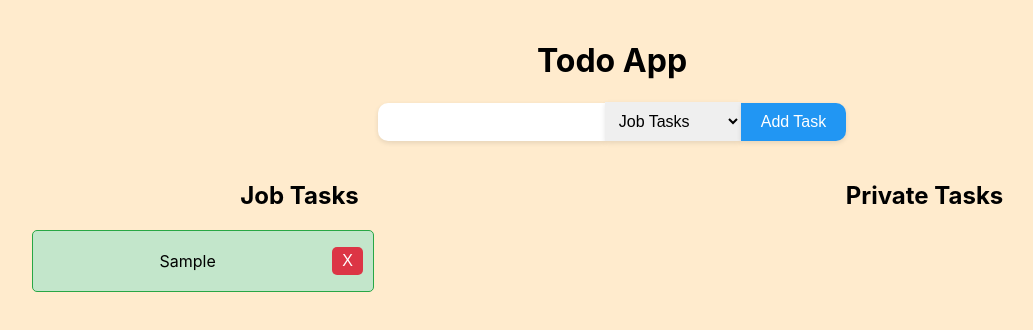
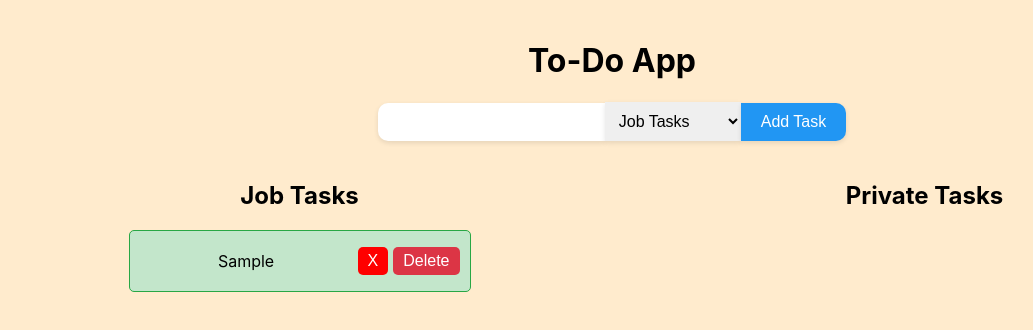
Before and after one commit to deksa89/React-Todo-App, a React (Create React App) app: page / in a window 1280 px wide. Both pictures are taken after typing "Sample" into the empty fields and a click on the button "Add Task". Shown: the top 330 px of the page, without its empty margins (28-1061 px from the left). Built offline with nearby package versions, Linux system fonts and the light colour scheme.

Commit message:
added solved/notsolved button

```diff
--- a/src/App.js
+++ b/src/App.js
@@ -5,7 +5,7 @@ import Input from './components/Input.js';
 const App = () => {
   return (
     <div className="App">
-      <h1>Todo App</h1>
+      <h1>To-Do App</h1>
       <Input />
     </div>
   );
--- a/src/components/Input.css
+++ b/src/components/Input.css
@@ -6,8 +6,6 @@ body {
 .inp__app {
     display: flex;
     flex-direction: column;
-    /* justify-content: center;
-    align-items: center; */
 }
 
 form {
@@ -48,6 +46,19 @@ form {
     box-shadow: 0px 2px 5px rgba(0, 0, 0, 0.1);
   }
 
+.inp__solved {
+    background-color: #97000f;
+    color: #fff;
+    border: none;
+    border-radius: 5px;
+    padding: 5px 10px;
+    margin: 5px;
+    font-size: 16px;
+    cursor: pointer;
+    transition: all 0.3s ease;
+    overflow-wrap: initial;
+}
+
 .inp__button:hover {
     background-color: #0D47A1;
 }
@@ -61,6 +72,7 @@ ul {
     display: grid;
     grid-template-columns: 1fr 1fr;
     grid-gap: 10px;
+    justify-items: center;
 }
 
 .inp__task {
--- a/src/components/Input.js
+++ b/src/components/Input.js
@@ -5,6 +5,26 @@ import './Input.css';
 const Input = () => {
   const [jobTasks, setJobTasks] = useState([]);
   const [privateTasks, setPrivateTasks] = useState([]);
+  const [colors, setColors] = useState({});
+  const [symbols, setSymbols] = useState({});
+
+
+  const handleColorChange = (index) => {
+    const newColors = { ...colors };
+    console.log("newColors: ", newColors)
+    console.log("index1: ", index)
+    newColors[index] = newColors[index] === "#ff0000" ? "#00ff00" : "#ff0000";
+    setColors(newColors);
+  };
+
+  const handleSymbolChange = (index) => {
+    const newSymbols = { ...symbols };
+    console.log("newSymbols: ", newSymbols)
+    console.log("index2: ", index)
+    newSymbols[index] = newSymbols[index] === "X" ? "O" : "X";
+    setSymbols(newSymbols);
+  };
+
 
   const handleSubmit = (event) => {
     event.preventDefault();
@@ -12,16 +32,32 @@ const Input = () => {
     const taskType = event.target.elements.type.value;
     if (taskType === "job") {
       setJobTasks([...jobTasks, newTask]);
+      setColors({ ...colors, [jobTasks.length]: "#ff0000" });
+      setSymbols({ ...symbols, [jobTasks.length]: "X" });
     } else {
       setPrivateTasks([...privateTasks, newTask]);
+      setColors({ ...colors, [privateTasks.length]: "#ff0000" });
+      setSymbols({ ...symbols, [privateTasks.length]: "X" });
     }
     event.target.reset();
   };
 
   const handleDelete = (index, taskType) => {
     if (taskType === "job") {
+      const newColors = { ...colors };
+      const newSymbols = { ...symbols };
+      delete newColors[index];
+      delete newSymbols[index];
+      setColors(newColors);
+      setSymbols(newSymbols);
       setJobTasks(jobTasks.filter((task, i) => i !== index));
     } else {
+      const newColors = { ...colors };
+      const newSymbols = { ...symbols };
+      delete newColors[index];
+      delete newSymbols[index];
+      setColors(newColors);
+      setSymbols(newSymbols);
       setPrivateTasks(privateTasks.filter((task, i) => i !== index));
     }
   };
@@ -29,7 +65,7 @@ const Input = () => {
   return (
     <div className="inp__app">
       <form onSubmit={handleSubmit}>
-        <input className="inp__input" type="text" name="task" />
+        <input className="inp__input" type="text" name="task" minLength={5} />
         <select className="inp__select" name="type">
           <option value="job">Job Tasks</option>
           <option value="private">Private Tasks</option>
@@ -45,7 +81,11 @@ const Input = () => {
                 <li className="inp__li">
                   {task}
                 </li>
-                <button className="inp__delete" onClick={() => handleDelete(index, "job")}>X</button>
+                <button className="inp__solved" onClick={() => {
+                  handleColorChange(index);
+                  handleSymbolChange(index);
+                }} style={{ backgroundColor: colors[index] }}>{symbols[index]}</button>
+                <button className="inp__delete" onClick={() => handleDelete(index, "job")}>Delete</button>
               </div>
             ))}
           </ul>
@@ -58,7 +98,11 @@ const Input = () => {
                 <li className="inp__li">
                   {task}
                 </li>
-                <button className="inp__delete" onClick={() => handleDelete(index, "private")}>X</button>
+                <button className="inp__solved" onClick={() => {
+                  handleColorChange(index);
+                  handleSymbolChange(index);
+                }} style={{ backgroundColor: colors[index] }}>{symbols[index]}</button>
+                <button className="inp__delete" onClick={() => handleDelete(index, "private")}>Delete</button>
               </div>
             ))}
           </ul>
```
